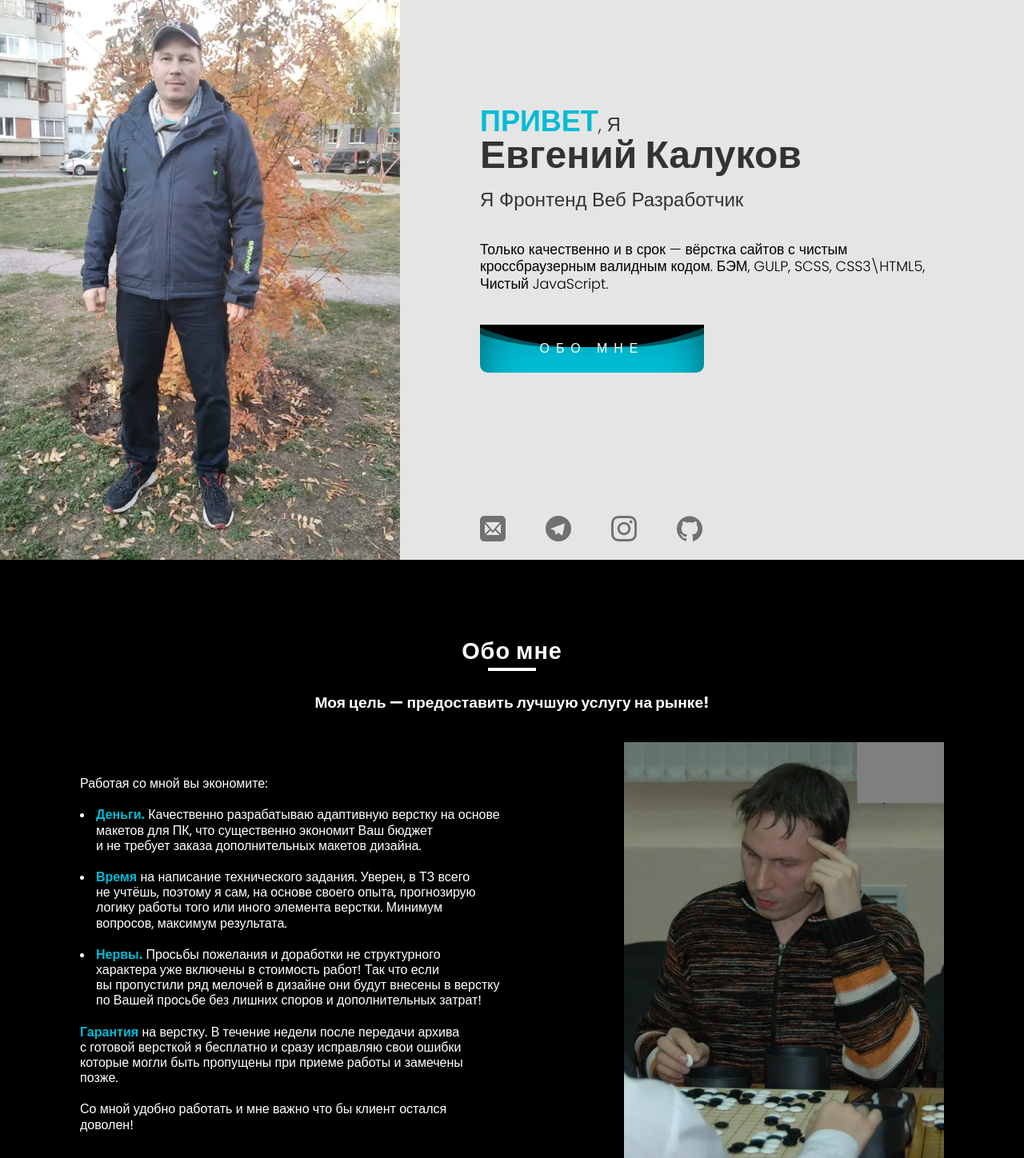
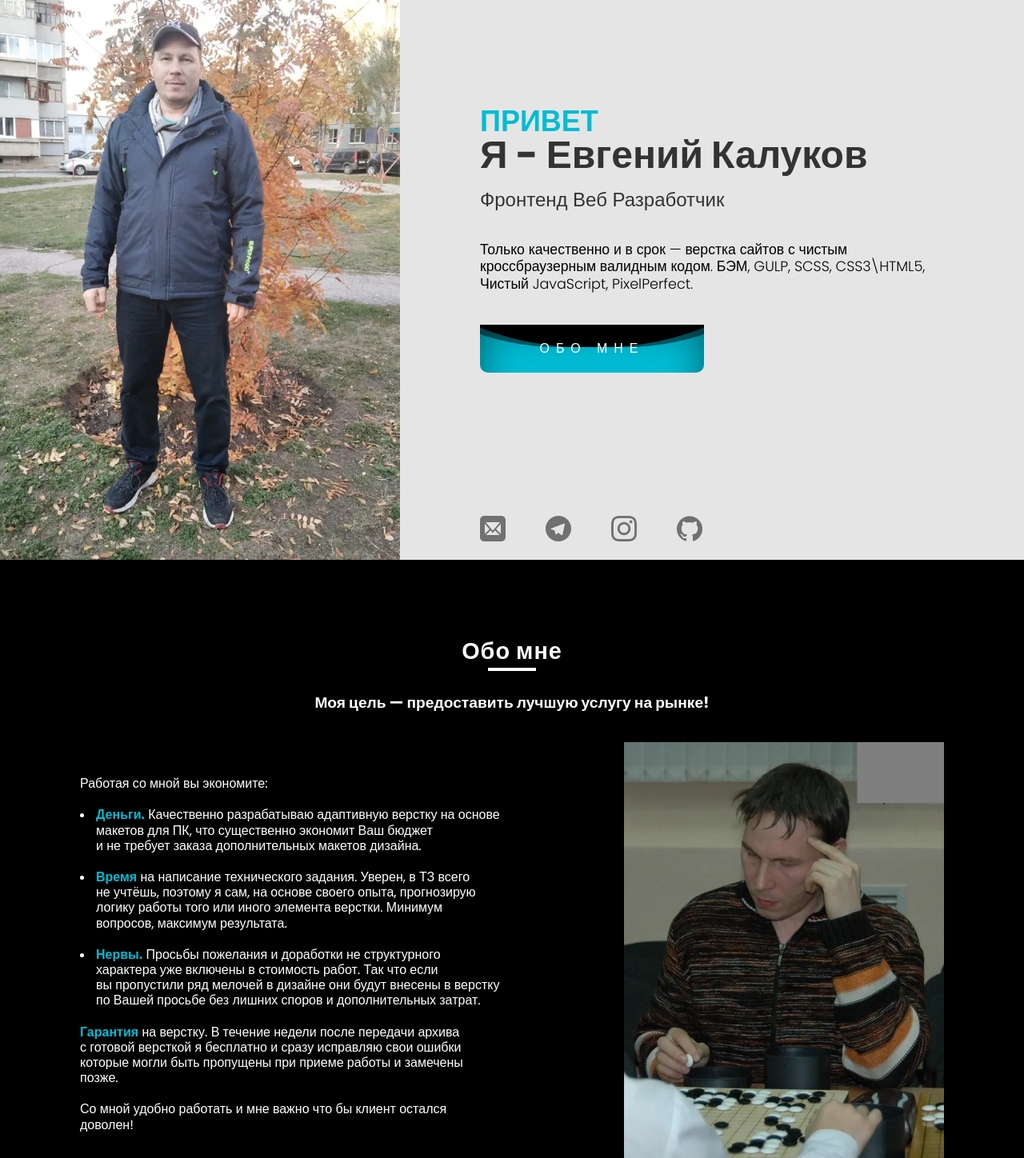
Before and after one commit to Makona79/My-Portfolio, a plain HTML site: page index.html in a window 1280 px wide. Shown: the part 100-1548 px from the top of the page at 80% size. Drawn offline with Linux system fonts and the light colour scheme; files whose address does not match are found by name.

Commit message:
correct gramm

```diff
--- a/index.html
+++ b/index.html
@@ -44,11 +44,12 @@
 						<h1 class="visually-hidden">Портфолио Калуков Евгений Веб Разработчик</h1>
 						<h5 class="main__logoText">Мой Портфолио</h5>
 						<div class="main__titleBlock titleBlock">
-							<h4 class="titleBlock__hello"><span>Привет</span>, Я</h4>
-							<h2 class="titleBlock__family">Евгений Калуков</h2>
-							<h4 class="titleBlock__about">Я&nbsp;Фронтенд Веб Разработчик</h4>
-							<p class="titleBlock__text">Только качественно и&nbsp;в&nbsp;срок&nbsp;&mdash; вёрстка сайтов
-								с&nbsp;чистым кроссбраузерным валидным кодом. БЭМ, GULP, SCSS, CSS3\HTML5, Чистый JavaScript.
+							<h4 class="titleBlock__hello"><span>Привет</span></h4>
+							<h2 class="titleBlock__family">Я - Евгений Калуков</h2>
+							<h4 class="titleBlock__about">Фронтенд Веб Разработчик</h4>
+							<p class="titleBlock__text">Только качественно и&nbsp;в&nbsp;срок&nbsp;&mdash; верстка сайтов
+								с&nbsp;чистым кроссбраузерным валидным кодом. БЭМ, GULP, SCSS, CSS3\HTML5, Чистый JavaScript,
+								PixelPerfect.
 							</p>
 							<a href="#about" class="titleBlock__btn btn-wave">
 								<span class="btn-wave__text">Обо мне</span>
@@ -101,10 +102,10 @@
 								<li class="boxText__item">
 									<p><span>Нервы.</span> Просьбы пожелания и&nbsp;доработки не&nbsp;структурного характера уже
 										включены
-										в&nbsp;стоимость работ! Так что если вы&nbsp;пропустили ряд мелочей в&nbsp;дизайне они
+										в&nbsp;стоимость работ. Так что если вы&nbsp;пропустили ряд мелочей в&nbsp;дизайне они
 										будут
 										внесены в&nbsp;верстку по&nbsp;Вашей просьбе без лишних споров и&nbsp;дополнительных
-										затрат!
+										затрат.
 									</p>
 								</li>
 							</ul>
@@ -152,8 +153,6 @@
 							<li class="bottom__item">&mdash;&nbsp;Высшее техническое. Тольяттинский Государственный
 								Университет. 2008г.</li>
 						</ul>
-						<p>Хобби: стратегическая игра ГО (бадук-кор.)</p>
-						<p>Обучался, много практиковался и&nbsp;решил предоставлять свои услуги как фрилансер.</p>
 					</div>
 				</div>
 			</section>
```
